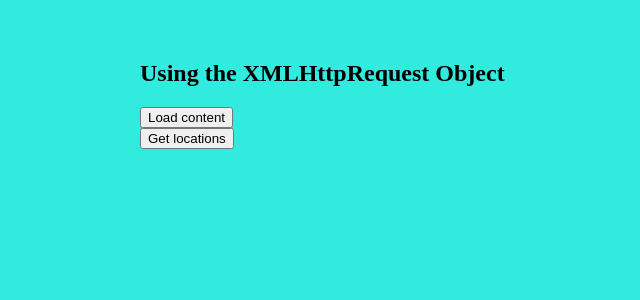
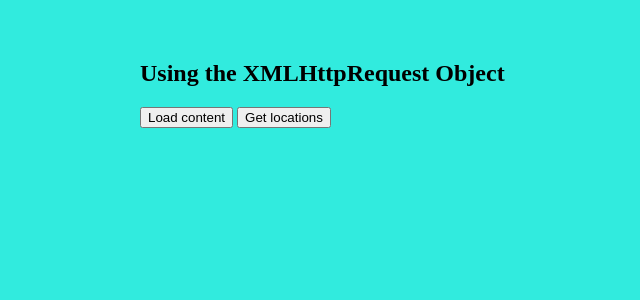
Before and after one commit to earlycorby/earlycorby.github.io, a Jekyll site: the page challenge/LearningXML.html, which Jekyll copies as it is, in a window 1280 px wide. Shown: the top 300 px of the page, without its empty margins (52-692 px from the left). Built offline with Jekyll 4.4.1, drawn with Linux system fonts in a browser that asks for light colours.

Commit message:
Update LearningXML.html

```diff
--- a/challenge/LearningXML.html
+++ b/challenge/LearningXML.html
@@ -8,12 +8,13 @@
 </head>
 <body>
     <h2>Using the XMLHttpRequest Object</h2>
-    <div id="demo">
+
         <button type="button" onclick="loadXMLDoc()">Load content</button>
-        </div>
-    <div id="demo2">
+
+
         <button type="button" onclick="getLocations()"> Get locations</button>
-    </div>
+
+    <p id="demo"></p>
 
     <script>
         function loadXMLDoc() {
```
Also changed, not shown: other parts of challenge/LearningXML.html (+4 -3 lines). Lines whose indentation alone changed are shown as unchanged.
